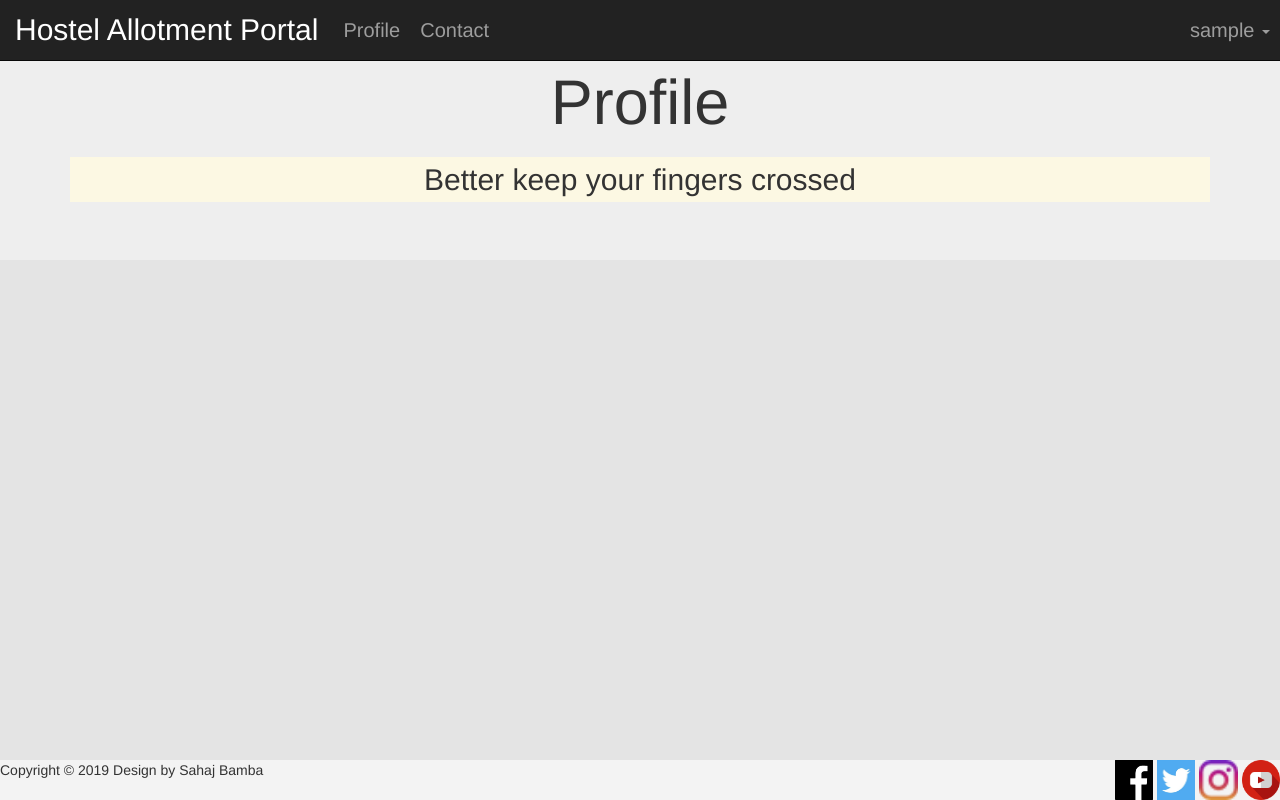
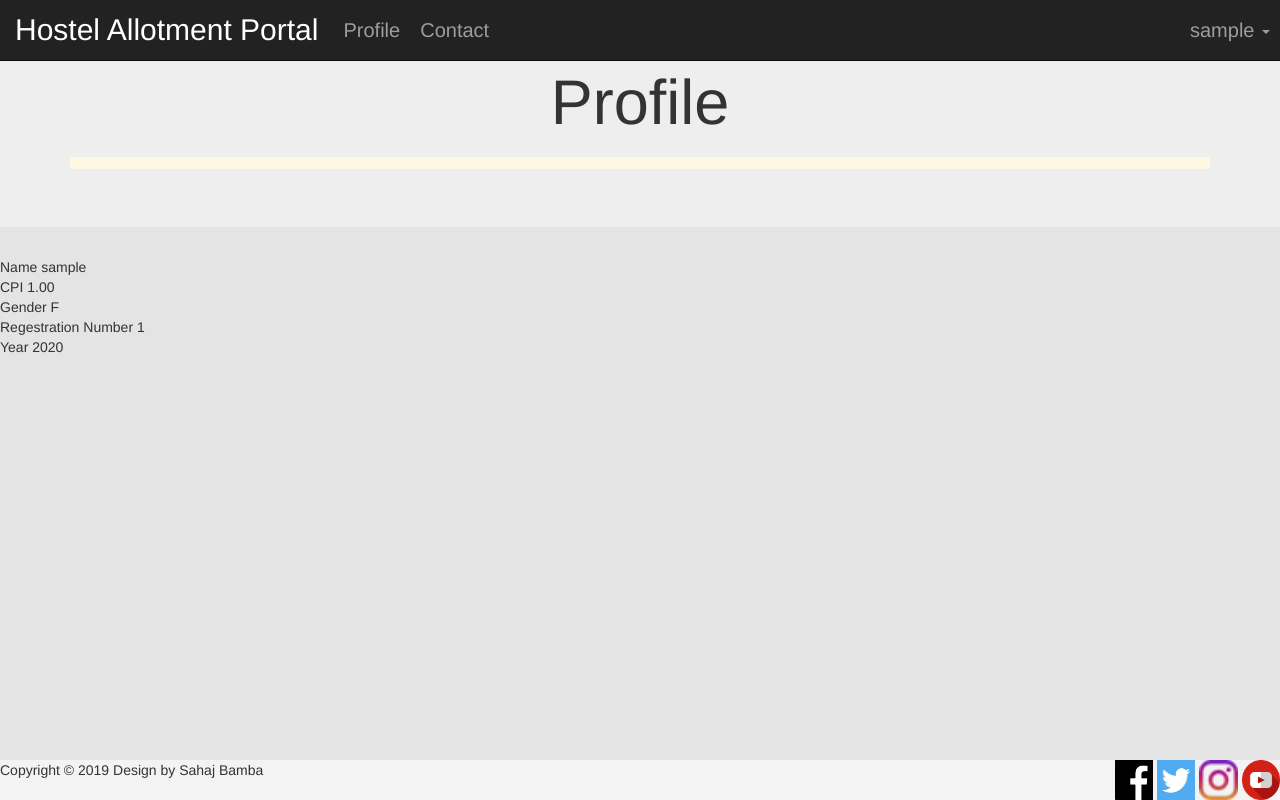
Before and after one commit to Sahaj-Bamba/hostel-allotment, a Django app: page /accounts/profile/ in a window 1280 px wide. Run offline with Django 3.2, Linux system fonts and the light colour scheme; a user stored in the database is signed in; tables that the repository leaves empty hold one stand-in row (values such as "Sample post"); some libraries are stand-ins or nearby versions.

Commit message:
profile page done and ran collect  static command

```diff
--- a/accounts/forms.py
+++ b/accounts/forms.py
@@ -1,5 +1,6 @@
 from django import forms
 from . import models
+
 
 # class ProfileDetails(forms.ModelForm):
 #     class Meta:
--- a/accounts/templates/accounts/login.html
+++ b/accounts/templates/accounts/login.html
@@ -11,7 +11,7 @@
 
 {% block statics %}
     <link rel="stylesheet" href="{% static 'accounts/stylesheet/login.css' %}">
-    <script type="text/javascript" src="{% static 'Project_Allotment_Portal/javascript/proff.js' %}"></script>
+    <script type="text/javascript" src="{% static 'accounts/javascript/proff.js' %}"></script>
 {% endblock %}
 
 {% block content %}
--- a/accounts/templates/accounts/profile.html
+++ b/accounts/templates/accounts/profile.html
@@ -15,5 +15,18 @@
 {% endblock %}
 
 {% block quote %}
-            Better keep your fingers crossed
+
 {% endblock %}
+
+{% block content %}
+
+    {% for a,b in details.items %}
+
+        <div class="item" >
+            <span class="name" >{{ a }}</span>
+            <span class="value" >{{ b }}</span>
+        </div>
+
+    {% endfor %}
+
+{% endblock %}
--- a/accounts/views.py
+++ b/accounts/views.py
@@ -1,10 +1,9 @@
 from django.shortcuts import render, redirect
-from django.contrib.auth.forms import UserCreationForm,AuthenticationForm
+from django.contrib.auth.forms import AuthenticationForm
 from django.contrib.auth import login, logout
 from .models import User_details
 from base.views import update
 from django.core.exceptions import ObjectDoesNotExist
-
 
 # def user_signup(request):
 #     if request.method == 'POST':
@@ -45,18 +44,15 @@ def user_logout(request):
 
 def user_profile(request):
     update(request)
-    # if request.method == 'POST':
-    #     form = forms.ProfileDetails(request.POST, request.FILES)
-    #     if form.is_valid():
-    #         temp = form.save(commit=False)
-    #         temp.user_user = request.user
-    #         temp.data_verified = 1
-    #         temp.save()
-    #         return redirect('base:home')
-    # else:
-    #     form = forms.ProfileDetails()
 
-    return render(request, 'accounts/profile.html', {})
+    details = {}
+    x = User_details.objects.get(user_user=request.user)
+    details['Name'] = x.user_name
+    details['CPI'] = x.user_cpi
+    details['Gender'] = x.user_gender
+    details['Regestration Number'] = x.user_reg_no
+    details['Year'] = x.year
+    return render(request, 'accounts/profile.html', {'details': details})
 
 
 # def team(request):
```
Also changed, not shown: accounts/static/accounts/javascript/login.js (added), accounts/static/accounts/javascript/profile.js (added), accounts/static/accounts/stylesheet/login.css (added), accounts/static/accounts/stylesheet/profile.css (added).
